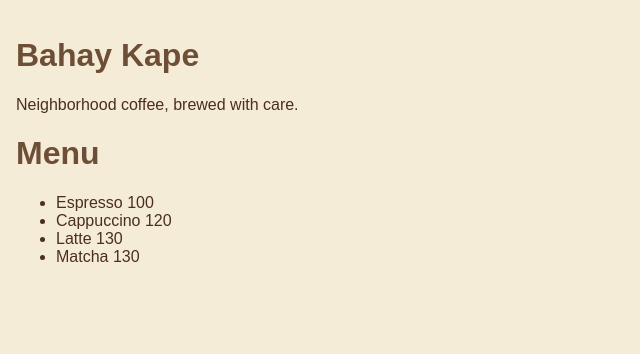
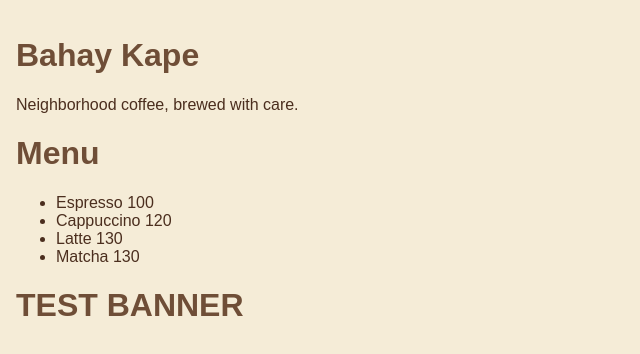
Before and after one commit to Cristhan11/bahay-kape, a plain HTML site: page index.html in a window 1280 px wide. Shown: the whole page, without its empty margins (0-640 px from the left). Drawn offline with Linux system fonts and the light colour scheme.

Commit message:
Add test banner

```diff
--- a/index.html
+++ b/index.html
@@ -17,5 +17,8 @@
     <li>Latte 130</li>
     <li>Matcha 130</li>
 </ul>
+
+
+<h1>TEST BANNER</h1>
 </body>
 </html>
```
